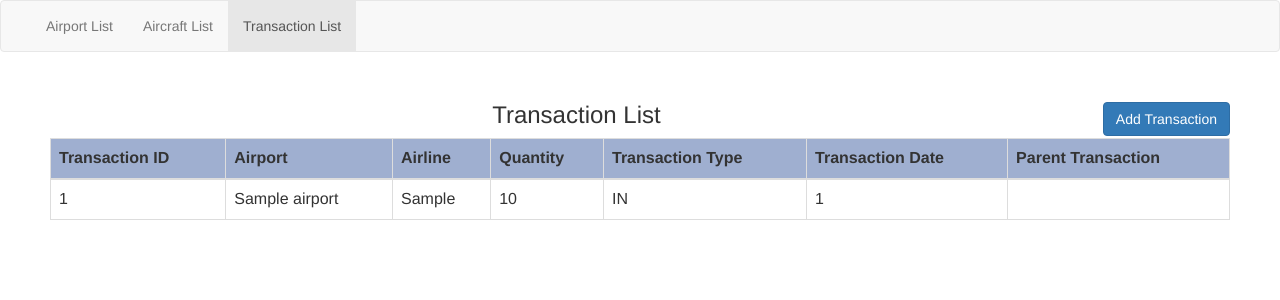
After one commit to ankitag18/airport-fuel-inventory, a Node server app: page /transaction/list in a window 1280 px wide. The commit adds this page. Shown: the top 300 px of the page. Run offline with Node 20, Linux system fonts and the light colour scheme; tables that the repository leaves empty hold one stand-in row (values such as "Sample post"); some libraries are stand-ins or nearby versions.

Commit message:
Initial commit

```diff
--- a/controllers/api.js
+++ b/controllers/api.js
@@ -2,6 +2,7 @@ const UserModel = require('../models/user');
 const AirportModel = require('../models/airport');
 const AircraftModel = require('../models/aircraft');
 const TransactionModel = require('../models/transaction');
+const async = require('async');
 
 module.exports = function (app) {
 
@@ -82,4 +83,104 @@ module.exports = function (app) {
         });
     });
 
+    app.get('/transaction/list', (req, res) => {
+
+        async.parallel({
+            airports: function (callback) {
+                AirportModel.find({}).exec((error, response) => {
+                    callback(null, response)
+                })
+            },
+            aircrafts: function (callback) {
+                AircraftModel.find({}).exec((error, response) => {
+                    callback(null, response)
+                })
+            },
+            transactions: function (callback) {
+                TransactionModel.aggregate([
+                    {
+                        $lookup: {
+                            from: 'airport',
+                            localField: 'airport_id',
+                            foreignField: 'id',
+                            as: 'airport',
+                        },
+                    },
+                    {
+                        $unwind: {
+                            path: "$airport",
+                            preserveNullAndEmptyArrays: true
+                        }
+                    },
+
+                    {
+                        $lookup: {
+                            from: 'aircraft',
+                            localField: 'aircraft_id',
+                            foreignField: 'id',
+                            as: 'aircraft',
+                        },
+                    },
+                    {
+                        $unwind: {
+                            path: "$aircraft",
+                            preserveNullAndEmptyArrays: true
+                        }
+                    },
+                    {
+                        $group: {
+                            _id: "$id",
+                            id: { $first: "$id" },
+                            airport_name: { $first: "$airport.name" },
+                            airline_name: { $first: "$aircraft.airline" },
+                            quantity: { $first: "$quantity" },
+                            trans_type: { $first: "$trans_type" },
+                            created_at: { $first: "$created_at" },
+                            parent_transaction: { $first: "$parent_id" },
+                        }
+                    },
+                    { $sort: { created_at: -1 } },
+
+                ]).then((response) => {
+                    callback(null, response)
+                }).catch((err) => {
+                    res.json(err.message);
+                });
+            }
+        }, function (error, results) {
+            if (error) {
+                throw error;
+            }
+
+            res.render('transaction', { transactions: results.transactions, airports: results.airports, aircrafts: results.aircrafts });
+        });
+
+    });
+
+    app.post('/transaction/add', (req, res) => {
+        const airport_id = req.body.airport;
+        const aircraft_id = req.body.aircraft;
+        const trans_type = req.body.trans_type;
+        const quantity = req.body.quantity;
+        const parent_id = req.body.transaction;
+        const created_at = new Date().getTime();
+
+        TransactionModel.getNextSequenceId(function (dataId) {
+            return dataId;
+        }).then((dataId) => {
+
+            TransactionModel.create({
+                id: dataId, airport_id, aircraft_id, trans_type, quantity, parent_id, created_at
+            }).then((result) => {
+                res.json(result);
+                // res.redirect('/transaction/list');
+            }).catch((err) => {
+                res.json(err.message);
+            });
+
+        }).catch((err) => {
+            res.json(err.message);
+        });
+    });
+
 }
--- a/models/transaction.js
+++ b/models/transaction.js
@@ -4,7 +4,11 @@ const transactionSchema = new db.Schema(
     {
         id: { type: Number, default: 0 },
         created_at: Number,
-        type: String,//(IN / OUT - In case of reverse transation, change type from IN>OUT or OUT>IN )
+        trans_type: {
+            type: String,
+            enum: ['IN', 'OUT'],
+            default: 'IN'
+        },//(IN / OUT - In case of reverse transation, change type from IN>OUT or OUT>IN )
         airport_id: Number,
         aircraft_id: Number, //(required in case of transaction_type = OUT)
         quantity: Number,
--- a/package.json
+++ b/package.json
@@ -9,6 +9,7 @@
   "author": "",
   "license": "ISC",
   "dependencies": {
+    "async": "^3.2.0",
     "body-parser": "^1.19.0",
     "ejs": "^3.0.1",
     "express": "^4.17.1",
--- a/public/css/style.css
+++ b/public/css/style.css
@@ -53,7 +53,7 @@ input[type=button], input[type=submit], input[type=reset]  {
   transition: all 0.3s ease-in-out;
 }
 
-input[type=text] {
+input[type=text], select {
   background-color: #f6f6f6;
   border: none;
   color: #0d0d0d;
@@ -86,6 +86,6 @@ thead tr {
   color: red
 }
 
-.airport-list {
+.main-section {
   margin: 50px;
 }
--- /dev/null
+++ b/views/partials/navigation.ejs
@@ -0,0 +1,20 @@
+<nav class="navbar navbar-default">
+    <div class="container-fluid">
+        <!-- Collect the nav links, forms, and other content for toggling -->
+        <div class="collapse navbar-collapse" id="bs-example-navbar-collapse-1">
+            <ul class="nav navbar-nav">
+                <li class="<%= currentPage == 'airport' ? 'active' : '' %>">
+                    <a href="/airport/list">Airport List</a>
+                </li>
+                <li class="<%= currentPage == 'aircraft' ? 'active' : '' %>">
+                    <a href="/aircraft/list">Aircraft List</a>
+                </li>
+                <li class="<%= currentPage == 'transaction' ? 'active' : '' %>">
+                    <a href="/transaction/list">Transaction List</a>
+                </li>
+            </ul>
+        </div>
+        <!-- /.navbar-collapse -->
+    </div>
+    <!-- /.container-fluid -->
+</nav>
--- /dev/null
+++ b/views/transaction.ejs
@@ -0,0 +1,161 @@
+<%- include('partials/header') %>
+
+    <%- include('partials/navigation', {currentPage: 'transaction'}) %>
+
+        <div class="main-section">
+            <button type="button" class="btn btn-primary pull-right" data-toggle="modal" data-target="#addTransaction">
+                Add Transaction
+            </button>
+            <h3 class="text-center">Transaction List</h3>
+            <table class="table table-bordered table-list">
+                <thead>
+                    <th>Transaction ID</th>
+                    <th>Airport</th>
+                    <th>Airline</th>
+                    <th>Quantity</th>
+                    <th>Transaction Type</th>
+                    <th>Transaction Date</th>
+                    <th>Parent Transaction</th>
+                </thead>
+                <tbody>
+                    <% for(var i = 0; i < transactions.length; i++) { %>
+                        <tr>
+                            <td>
+                                <%= transactions[i].id %>
+                            </td>
+                            <td>
+                                <%= transactions[i].airport_name %>
+                            </td>
+                            <td>
+                                <%= transactions[i].airline_name %>
+                            </td>
+                            <td>
+                                <%= transactions[i].quantity %>
+                            </td>
+                            <td>
+                                <%= transactions[i].trans_type %>
+                            </td>
+                            <td>
+                                <%= transactions[i].created_at %>
+                            </td>
+                            <td>
+                                <%= transactions[i].parent_transaction %>
+                            </td>
+                        </tr>
+                        <% } %>
+                </tbody>
+            </table>
+        </div>
+
+        <!-- Modal -->
+        <div id="addTransaction" class="modal fade" role="dialog">
+            <div class="modal-dialog">
+                <!-- Modal content-->
+                <div class="modal-content">
+                    <form id="addForm" method="POST" action="/transaction/add">
+                        <div class="modal-header">
+                            <button type="button" class="close" data-dismiss="modal">&times;</button>
+                            <h4 class="modal-title">Add Transaction</h4>
+                        </div>
+                        <div class="modal-body">
+                            <select name="trans_type">
+                                <option value="">Select Transaction Type</option>
+                                <option value="IN">IN</option>
+                                <option value="OUT">OUT</option>
+                            </select>
+
+                            <select name="airport">
+                                <option value="">Select Airport</option>
+                                <% for(var i = 0; i < airports.length; i++) { %>
+                                    <option value="<%= airports[i].id %>">
+                                        <%= airports[i].name %>
+                                    </option>
+                                    <% } %>
+                            </select>
+
+                            <select name="aircraft">
+                                <option value="">Select Airline</option>
+                                <% for(var i = 0; i < aircrafts.length; i++) { %>
+                                    <option value="<%= aircrafts[i].id %>">
+                                        <%= aircrafts[i].airline %>
+                                    </option>
+                                    <% } %>
+                            </select>
+
+                            <input type="text" name="quantity" placeholder="Quantity">
+
+                            <select name="transaction" style="display: none">
+                                <option value="">Select Parent Transaction</option>
+                                <% for(var i = 0; i < transactions.length; i++) { %>
+                                    <option value="<%= transactions[i].id %>">
+                                        <%= transactions[i].id %>
+                                    </option>
+                                    <% } %>
+                            </select>
+                        </div>
+                        <div class="modal-footer">
+                            <button class="btn btn-danger" data-dismiss="modal">Cancel</button>
+                            <button type="button" class="btn btn-primary" id="addBtn">Submit</button>
+                        </div>
+                    </form>
+                </div>
+            </div>
+        </div>
+
+        <script>
+
+            const $airport = $('select[name="airport"]');
+            const $aircraft = $('select[name="aircraft"]');
+            const $quantity = $('input[name="quantity"]');
+            const $trans_type = $('select[name="trans_type"]');
+            const $transaction = $('select[name="transaction"]');
+
+            $trans_type.on('click', function () {
+                if ($(this).val() == 'OUT') {
+                    $transaction.show();
+                } else {
+                    $transaction.hide();
+                }
+
+            })
+
+            $('#addBtn').on('click', () => {
+
+                let error = false;
+
+                $('#addForm').find('.error').remove();
+
+                if ($trans_type.val() == '') {
+                    error = true;
+                    $("<p class='error'>Please select transaction type</p>").insertAfter($trans_type);
+                }
+
+                if ($airport.val() == '') {
+                    error = true;
+                    $("<p class='error'>Please select airport</p>").insertAfter($airport);
+                }
+
+                if ($aircraft.val() == '' && $trans_type.val() == 'OUT') {
+                    error = true;
+                    $("<p class='error'>Please select airline when reversing the transaction</p>").insertAfter($aircraft);
+                }
+
+                if (!/\d+/.test($quantity.val())) {
+                    error = true;
+                    $("<p class='error'>Please enter valid quantity</p>").insertAfter($quantity);
+                }
+
+                if ($transaction.val() == '' && $trans_type.val() == 'OUT') {
+                    error = true;
+                    $("<p class='error'>Please select transaction to be reversed</p>").insertAfter($transaction);
+                }
+
+                if (!error) {
+                    $('#addForm').submit();
+                }
+
+            });
+
+        </script>
+
+        <%- include('partials/footer') %>
```
Also changed, not shown: views/aircraft.ejs (+2 -18 lines), views/airport.ejs (+2 -18 lines), 1 other file.
